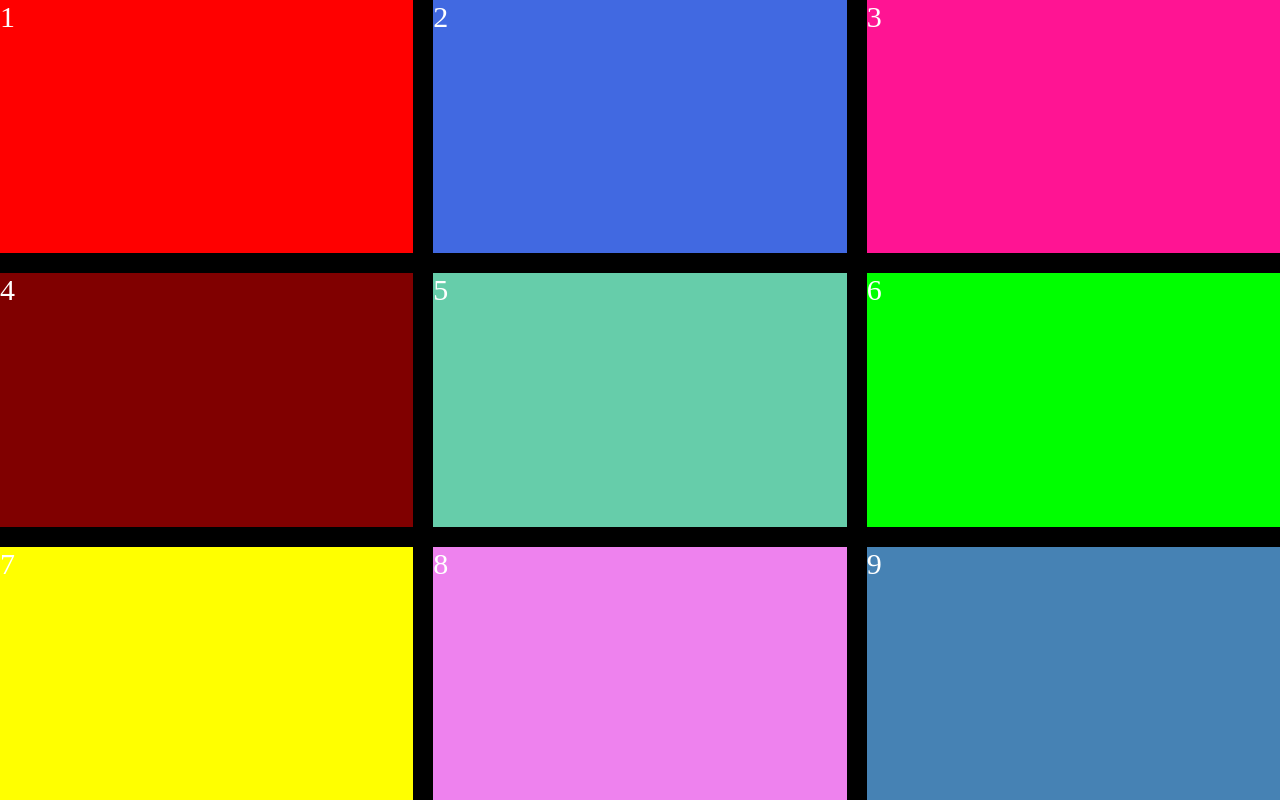
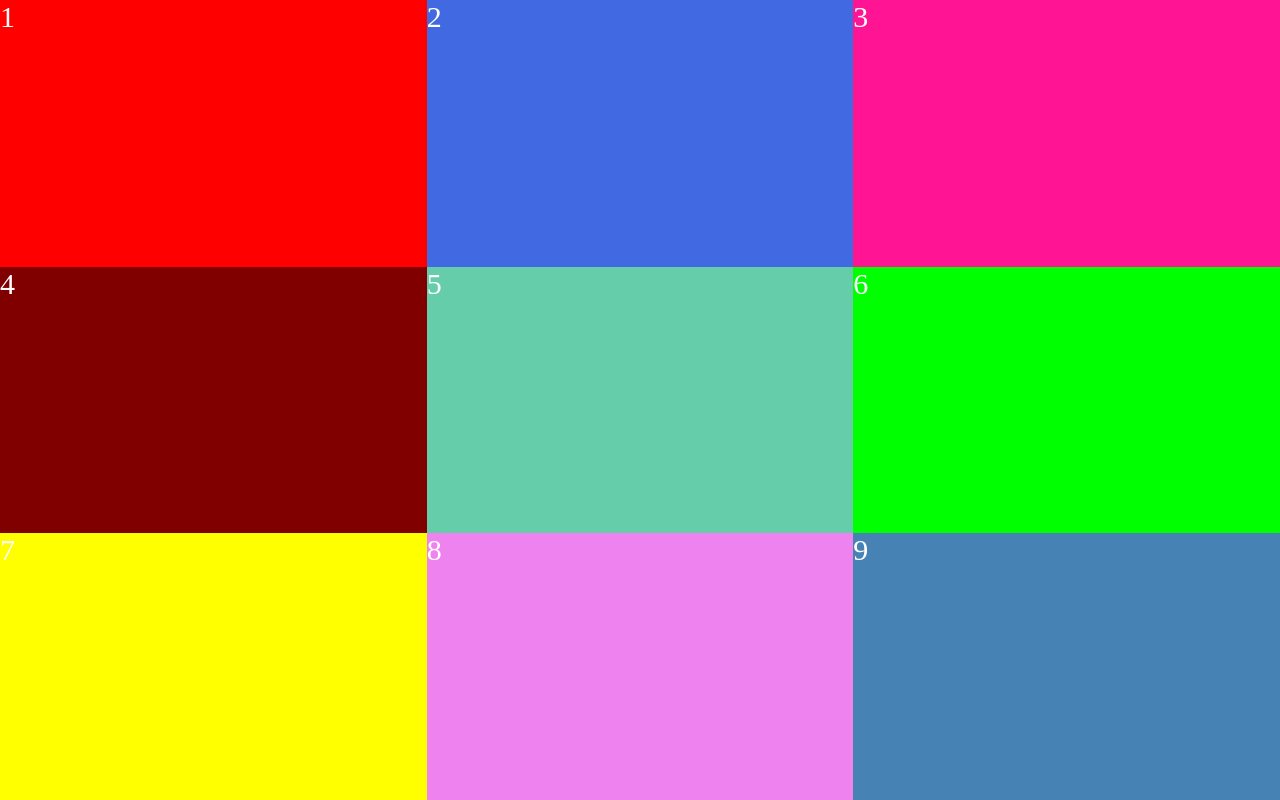
Before and after one commit to W-Carlos/CodeClub, a plain HTML site: page modulo16/grid-template-colums/index.html in a window 1280 px wide. Drawn offline with Linux system fonts and the light colour scheme.

Commit message:
Display grid na pratica

```diff
--- /dev/null
+++ b/modulo16/display-grid-na-pratica/style.css
@@ -0,0 +1,52 @@
+* {
+    margin: 0;
+    padding: 0;
+    box-sizing: border-box;
+}
+
+.container {
+    width: 100vw;
+    height: 100vh;
+    background: black;
+    display: grid;
+
+    grid-template-columns: 1fr 3fr 1fr;
+    grid-template-rows: 1fr 5fr 1fr;
+
+    grid-template-areas:
+
+        "header header header"
+        "nav main aside"
+        "footer footer footer"
+    ;
+}
+
+.space {
+    color: white;
+    font-size: 30px;
+}
+
+header {
+    background-color: rgb(201, 41, 73);
+    grid-area: header;
+}
+
+main {
+    background-color: rgb(28, 189, 28);
+    grid-area: main;
+}
+
+aside {
+    background-color: rgb(54, 54, 131);
+    grid-area: aside;
+}
+
+footer {
+    background-color: midnightblue;
+    grid-area: footer;
+}
+
+nav {
+    background-color: deepskyblue;
+    grid-area: nav;
+}
--- a/modulo16/grid-template-colums/style.css
+++ b/modulo16/grid-template-colums/style.css
@@ -12,7 +12,8 @@
     display: grid;
     grid-template-columns: 1fr 1fr 1fr;
     /* grid-template-rows: 1fr 2fr 3fr; */
-    grid-gap: 20px;
+    /* grid-gap: 20px; */
+    /* grid-auto-rows: minmax(500px, auto); */
 
 
 }
@@ -28,6 +29,7 @@
 
 .two {
     background: royalblue;
+
 }
 
 .three {
```
Also changed, not shown: modulo16/display-grid-na-pratica/index.html (added, +19 -0 lines).
